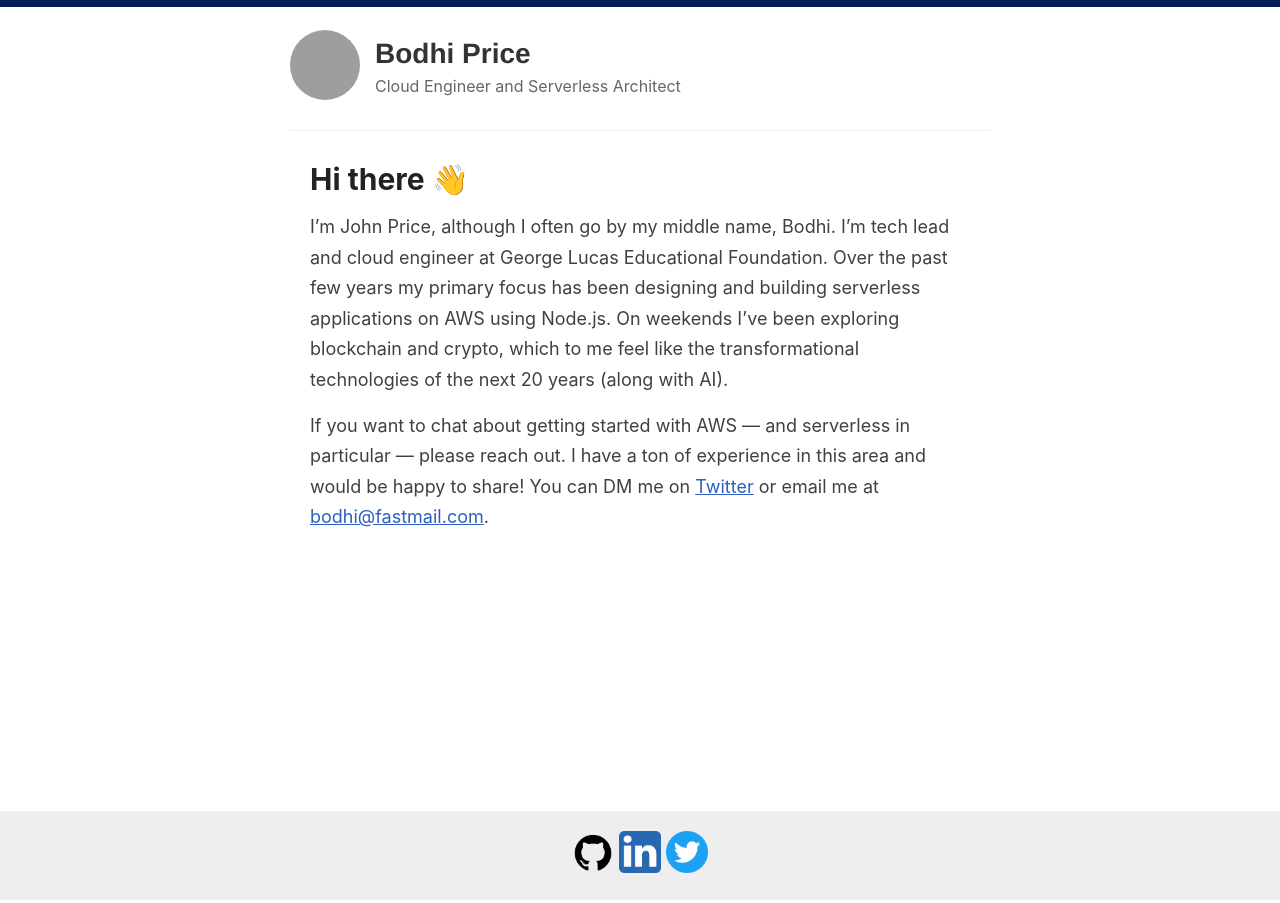
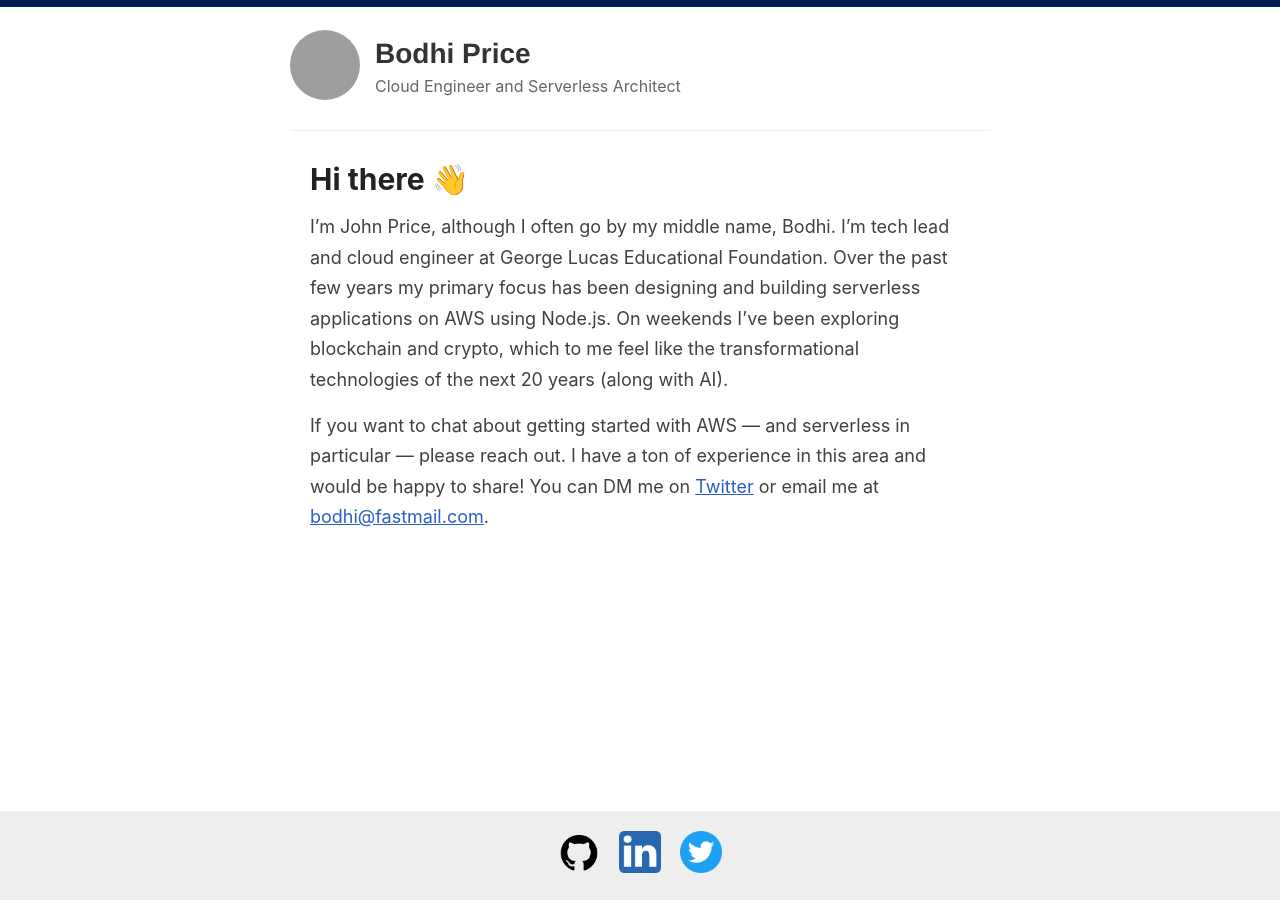
Before and after one commit to bodhiprice/bodhiprice.github.io, a Jekyll site: the page built from index.html, in a window 1280 px wide. Built offline with Jekyll 4.4.1, drawn with Linux system fonts in a browser that asks for light colours; the list of posts is cut into pages by our own code; grey boxes are pictures that could not be loaded.

Commit message:
Update style.scss

```diff
--- a/assets/style.scss
+++ b/assets/style.scss
@@ -714,6 +714,7 @@ Modules - reusable parts of our design
 .footer-icon {
   display: inline-block;
   height: 36px;
+  padding: 0 7px;
   width: auto;
   img {
     max-width: 42px;
```
